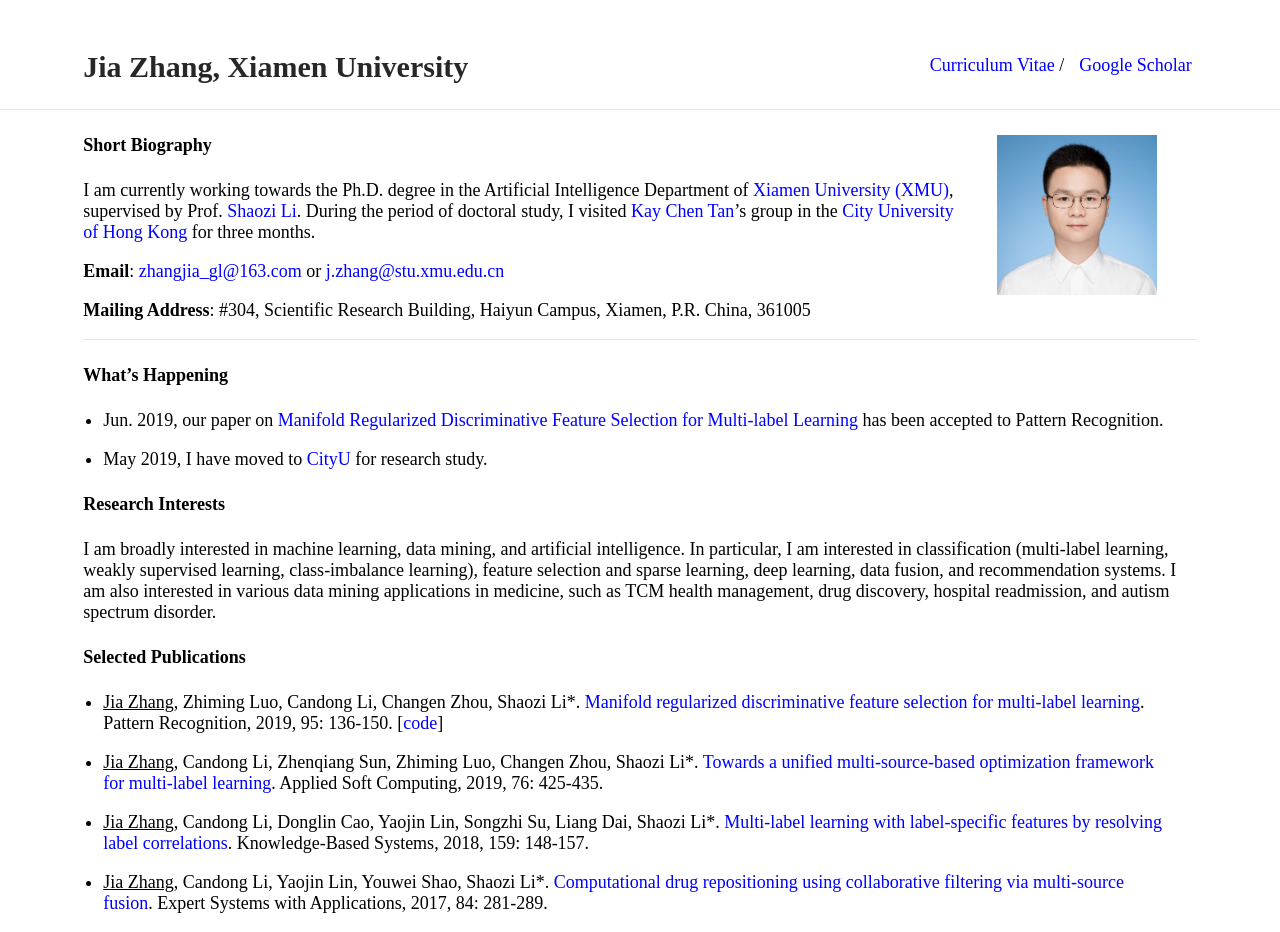
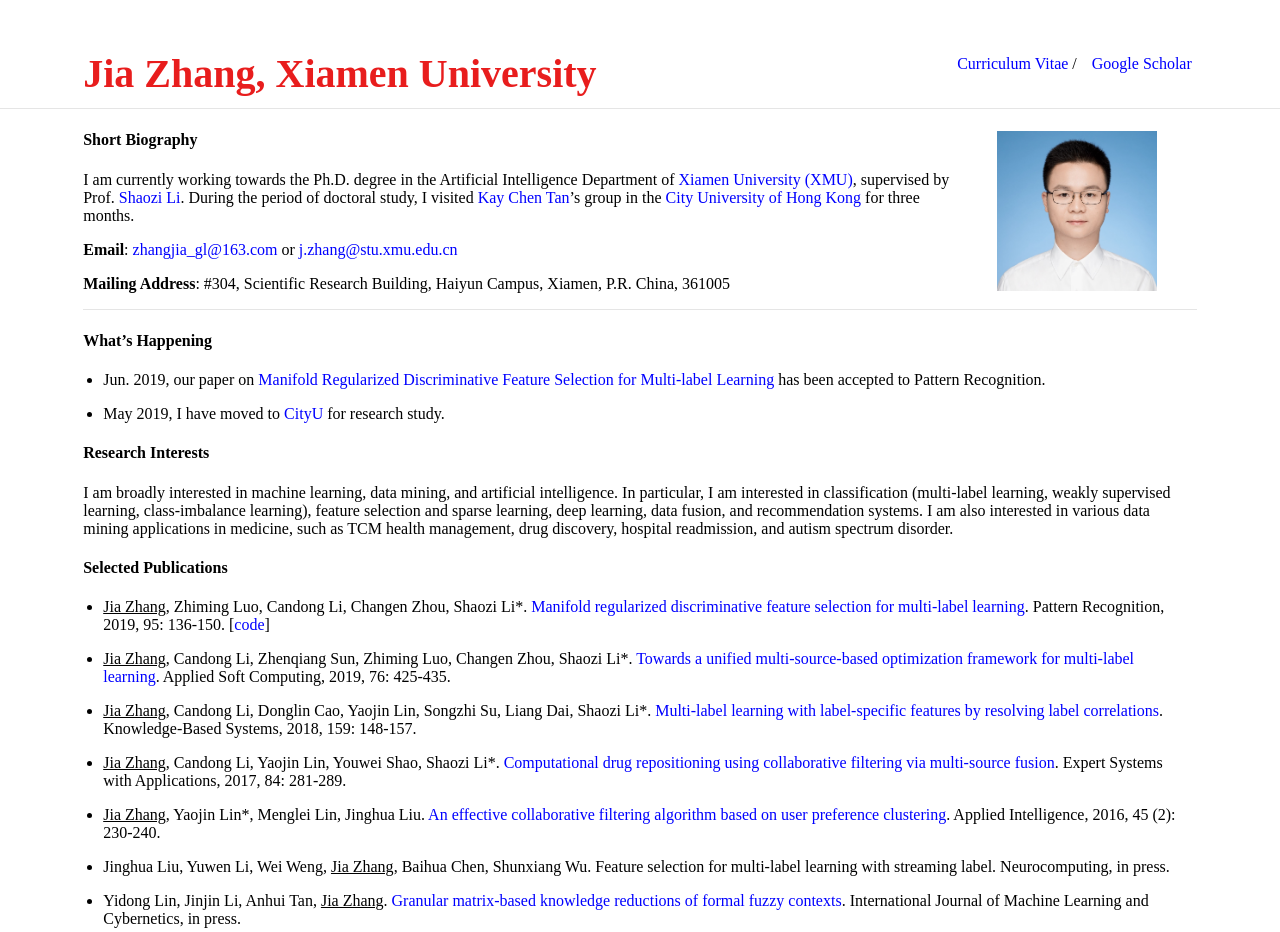
Before and after one commit to jiazhang-ml/jiazhang-ml.github.io, a Jekyll site: the page built from index.md, in a window 1280 px wide. Shown: the top 932 px of the page. Built offline with Jekyll 4.4.1, drawn with Linux system fonts in a browser that asks for light colours.

Commit message:
Update _style.scss

```diff
--- a/_sass/_style.scss
+++ b/_sass/_style.scss
@@ -12,7 +12,7 @@ html {
 body {
     margin: 0;
     font-family: "Times New Roman";
-    font-size: 18px;
+    font-size: 16px;
     height: 100%;
 }
 a {
@@ -36,8 +36,8 @@ hr {
 #author-name {
     font-family: "Times New Roman";
     font-weight:bold;
-    font-size: 30px;
-    color: #272727;
+    font-size: 40px;
+    color: #e81d1d;
     display: inline-block;
 }
 .navbar {
```
